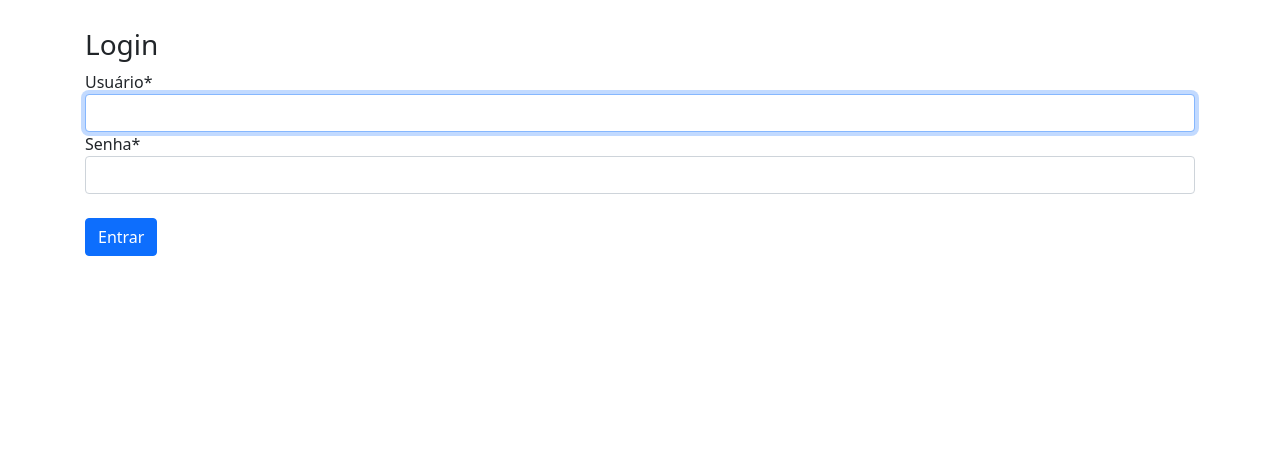
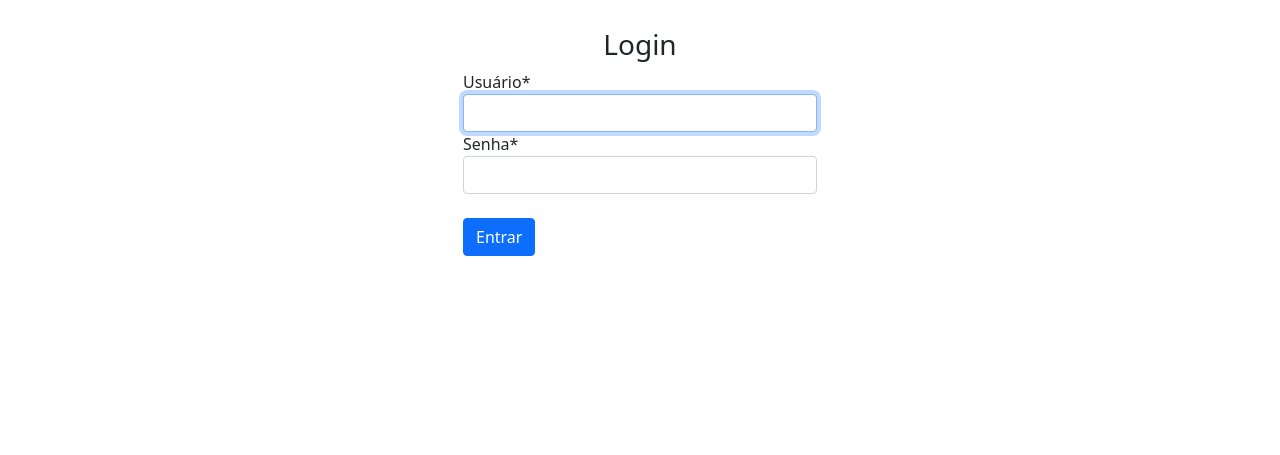
Before and after one commit to talesrc/web-oauth, a Django app: page /login/ in a window 1280 px wide. Shown: the part 56-511 px from the top of the page. Run offline with Django 3.2, Linux system fonts and the light colour scheme; some libraries are stand-ins or nearby versions.

Commit message:
login e logout configurado

```diff
--- a/CRUD/Autenticacao/templates/autenticacao/login.html
+++ b/CRUD/Autenticacao/templates/autenticacao/login.html
@@ -6,8 +6,10 @@
 
 {% load crispy_forms_tags %}
 
-    <h3>Login</h3>
+    <center><h3>Login</h3></center>
 
+    <div class="row">
+        <div class="col-md-4 mx-auto">
             <form action="" method="POST">
                 {% csrf_token %}
 
@@ -18,4 +20,6 @@
                 <br>
 
             </form>
+        </div>
+    </div>
 {% endblock %}
--- a/CRUD/Autenticacao/urls.py
+++ b/CRUD/Autenticacao/urls.py
@@ -5,4 +5,5 @@ urlpatterns = [
     path('login/', auth_views.LoginView.as_view(
         template_name='autenticacao/login.html'
     ), name="login"),
+    path('logout/', auth_views.LogoutView.as_view(), name="logout")
 ]
```
Also changed, not shown: CRUD/db.sqlite3. Lines whose indentation alone changed are shown as unchanged.
